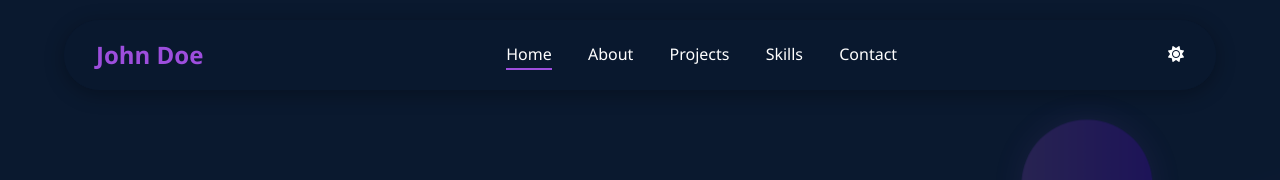
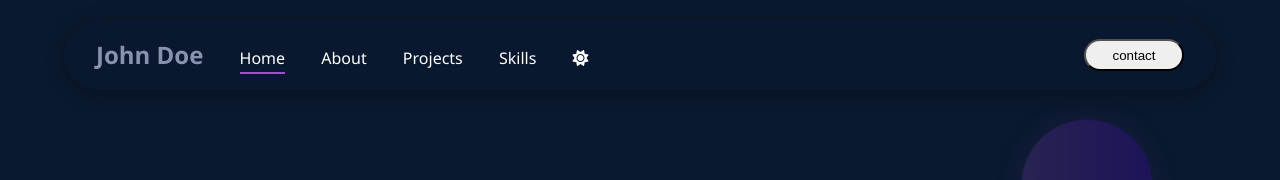
Before and after one commit to piyushrajyadav/Srijan25_SnapSyntax_-Tejasvin-, a plain HTML site: page index.html in a window 1280 px wide. Shown: the top 180 px of the page. Drawn offline with Linux system fonts and the light colour scheme.

Commit message:
fix issue

```diff
--- a/index.html
+++ b/index.html
@@ -10,17 +10,29 @@
 <body>
     <!-- Navbar -->
     <nav class="navbar">
-        <div class="logo">John Doe</div>
-        <div class="nav-links">
+        <!-- <div class="logo">John Doe</div> -->
+        <div>
+          <span class="logo">John Doe</span>
+          <span class="nav-links">
+            <a href="#home" class="active">Home</a>
+            <a href="#about">About</a>
+            <a href="#projects">Projects</a>
+            <a href="#skills">Skills</a>
+            <span class="theme-toggle">
+              <i class="fas fa-sun"></i></span>
+
+          </span>
+        </div>
+        <!-- <div class="nav-links">
             <a href="#home" class="active">Home</a>
             <a href="#about">About</a>
             <a href="#projects">Projects</a>
             <a href="#skills">Skills</a>
             <a href="#contact">Contact</a>
-        </div>
-        <div class="theme-toggle">
-            <i class="fas fa-sun"></i>
-        </div>
+
+        </div> -->
+        <button class="cont">contact</button>
+
     </nav>
 
     <!-- Home Section -->
--- a/style.css
+++ b/style.css
@@ -29,7 +29,7 @@ body {
     left: 50%;
     transform: translateX(-50%);
     width: 90%;
-    max-width: 1200px;
+    max-width: 1700px;
     display: flex;
     justify-content: space-between;
     align-items: center;
@@ -42,9 +42,10 @@ body {
 }
 
 .logo {
-    color: var(--accent-color);
+    color: var (--heading-color);
     font-size: 1.5rem;
     font-weight: bold;
+    display:inline-block;
 }
 
 .nav-links a {
@@ -61,6 +62,13 @@ body {
 .theme-toggle {
     cursor: pointer;
     color: var(--heading-color);
+    margin-left: 2rem;
+}
+.cont{
+  height: 2rem;
+  width: 100px;
+  border-radius: 30px;
+
 }
 
 /* Home Section */
```
Also changed, not shown: laptop.webp (added).
